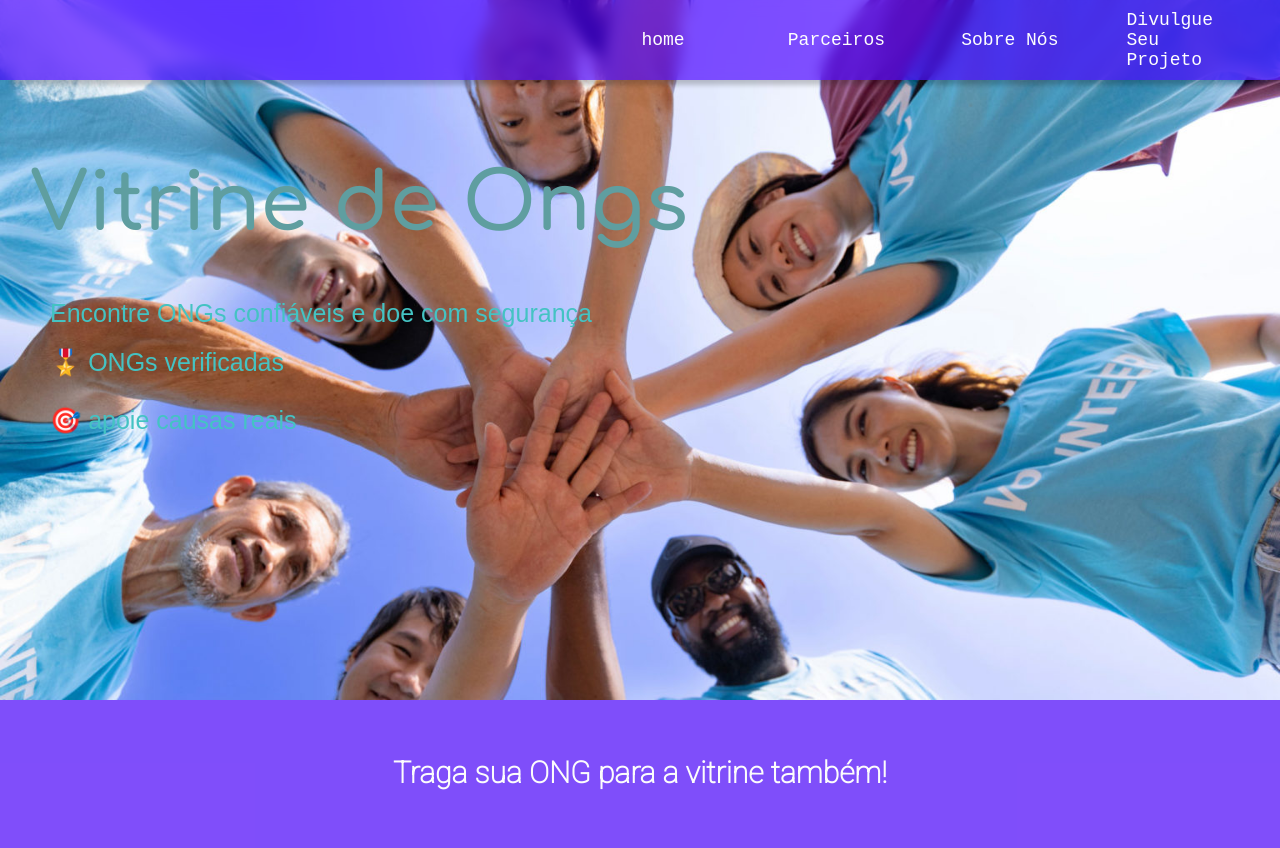
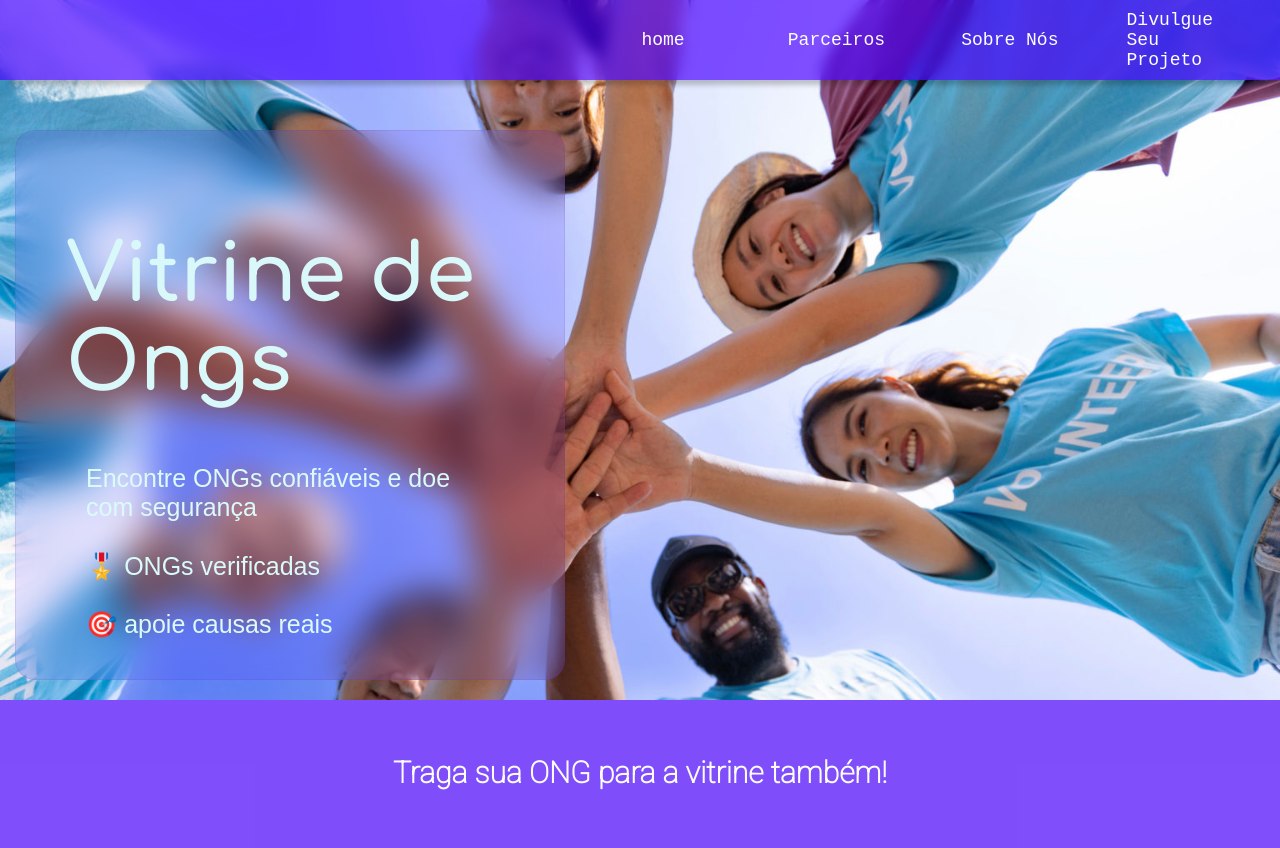
Before and after one commit to Luisjunior119/forntend-projeto-integrador-univesp, a plain HTML site: page index.html in a window 1280 px wide. Shown: the top 848 px of the page. Drawn offline with Linux system fonts and the light colour scheme; a web font is replaced by a local one.

Commit message:
:bug: fix: torna cor do H2 mais legível e envelopa os textos do header numa caixa

```diff
--- a/index.html
+++ b/index.html
@@ -42,8 +42,8 @@
           <li><a href="local.html">Divulgue Seu Projeto</a></li>
         </ul>
       </nav>
-      <div>
-        <h2>Vitrine de Ongs</h2>
+      <div class="caixa">
+        <h2 >Vitrine de Ongs</h2>
         <p>Encontre ONGs confiáveis e doe com segurança</p>
         <p> 🎖️ ONGs verificadas <BR><br> 🎯 apoie causas reais </p>
       </div>
--- a/style.css
+++ b/style.css
@@ -15,15 +15,16 @@ header {
 header h2 {
   font-family: 'Comfortaa', sans-serif;
   font-size: 80px;
-  color:cadetblue;
+  color:rgb(217, 248, 249);
   padding: 80px 50px 40px 30px;
 }
 
 header p {
   font-family: 'Gabarito', sans-serif;
   font-size: 25px;
-  color: hsla(180, 51.4%, 51.6%, 1);
-  padding: 10px 50px;
+  color: rgb(219, 250, 250);
+  padding: 15px 50px;
+
 }
 
 
@@ -167,3 +168,14 @@ footer {
   background-color: #f9f987;
   font-family: 'Roboto', sans-serif;
 }
+.caixa {
+  background-color: rgba(72, 0, 255, 0.1);
+  width: 550px;
+  height: 550px;
+  backdrop-filter: blur(17px);
+  border-radius: 20px;
+  border: 1px solid rgba(117, 37, 171, 0.118);
+  padding: 20px;
+  margin-top: 50px;
+  margin-left: 15px;
+}
```
